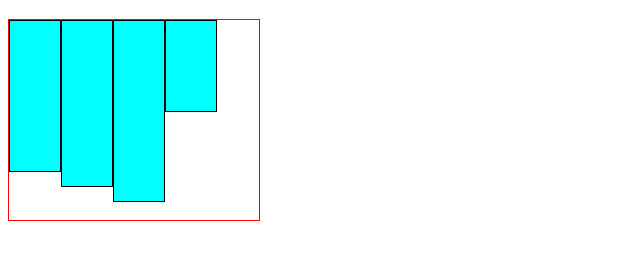
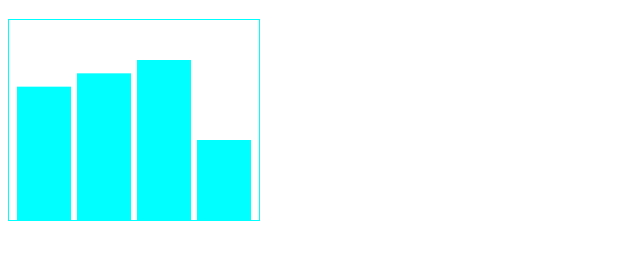
Before and after one commit to QuantumSyncBot/D3Academin, a plain HTML site: page index.html in a window 1280 px wide. Shown: the part 61-320 px from the top of the page, without its empty margins (0-640 px from the left). Drawn offline with nearby package versions, Linux system fonts and the light colour scheme.

Commit message:
same bars in a svg

```diff
--- a/app.js
+++ b/app.js
@@ -5,17 +5,21 @@ const DUMMY_DATA = [
     { id: 'd4', value: 6, region: 'Germany' },
   ];
 
-const container = d3.select('div')
-  .classed('container', true)
-  .style('border' , '1px solid red');
+const xScale    = d3.scaleBand().domain(DUMMY_DATA.map((dataPoint) => dataPoint.region))
+                    .rangeRound([0, 250])
+                    .padding(0.1);
+const yScale    = d3.scaleLinear().domain([0, 15]).range([200, 0]);
+
+const container = d3.select('svg')
+  .classed('container', true);
 
 const bars = container
   .selectAll('.bar')
   .data(DUMMY_DATA)
   .enter()
-  .append('div')
+  .append('rect')
   .classed('bar', true)
-  .style('border', '1px solid black')
-  .style('float', 'left')
-  .style('width', '50px')
-  .style('height',  data => ( data.value * 15 ) + 'px');
+  .attr('width', xScale.bandwidth())
+  .attr('height',  (data) => 200 - yScale(data.value) )
+  .attr('x', data => xScale(data.region))
+  .attr('y', data => yScale(data.value));
--- a/index.html
+++ b/index.html
@@ -10,18 +10,20 @@
             gap : 20px 20px; */
             width   : 250px;
             height  : 200px;
+            border: 1px solid aqua;
         }
         .bar{
-            background-color: aqua;
+            fill: aqua;
 
         }
     </style>
     <title>Document</title>
     <script src="https://d3js.org/d3.v7.min.js"></script>
+    <script src="https://cdn.jsdelivr.net/npm/d3-scale@4" defer></script>
     <script src="app.js" defer></script>
 </head>
 <body>
     <h1>Bars in a div</div></div></h1>
-    <div id="root"></div>
+    <svg id="root"></svg>
 </body>
 </html>
```
